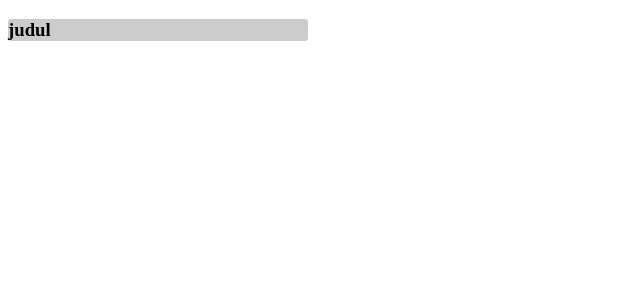
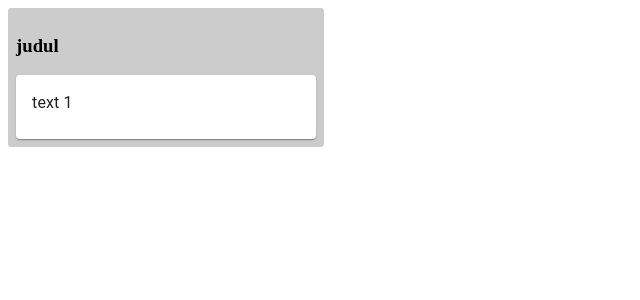
Before and after one commit to ngodingbentar/trello-reactjs, a React (Create React App) app: page / in a window 1280 px wide. Shown: the top 300 px of the page, without its empty margins (0-640 px from the left). Built offline with nearby package versions, Linux system fonts and the light colour scheme.

Commit message:
create card

```diff
--- /dev/null
+++ b/src/components/TrelloCard.jsx
@@ -0,0 +1,27 @@
+import React from 'react'
+import Card from "@material-ui/core/Card";
+import Typography from "@material-ui/core/Typography";
+import CardContent from "@material-ui/core/CardContent";
+const TrelloCard = ({text}) => {
+  return (
+    <div>
+      <Card>
+        {/* <EditButton
+        onMouseDown={() => setIsEditing(true)}
+        fontSize="small"
+        >
+        edit
+        </EditButton> */}
+        {/* <DeleteButton fontSize="small" onMouseDown={handleDeleteCard}>
+        delete
+        </DeleteButton> */}
+
+        <CardContent>
+        <Typography>{text}</Typography>
+        </CardContent>
+      </Card>
+    </div>
+  )
+}
+
+export default TrelloCard
--- a/src/components/TrelloList.jsx
+++ b/src/components/TrelloList.jsx
@@ -1,9 +1,11 @@
 import React from 'react'
+import TrelloCard from './TrelloCard'
 
 const TrelloList = ({title}) => {
   return (
     <div style={styles.container}>
       <h3>{title}</h3>
+      <TrelloCard text="text 1"/>
     </div>
   )
 }
@@ -12,7 +14,8 @@ const styles = {
   container: {
     backgroundColor: "#ccc",
     borderRadius: 3,
-    width: 300
+    width: 300,
+    padding: 8,
   }
 }
 
```
